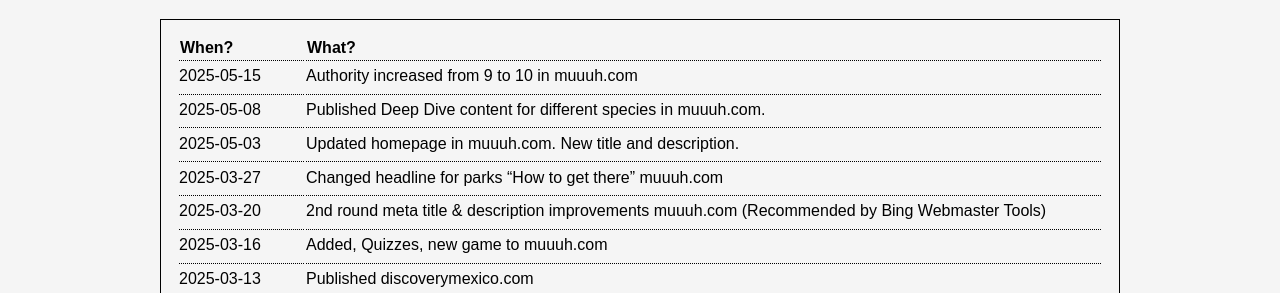
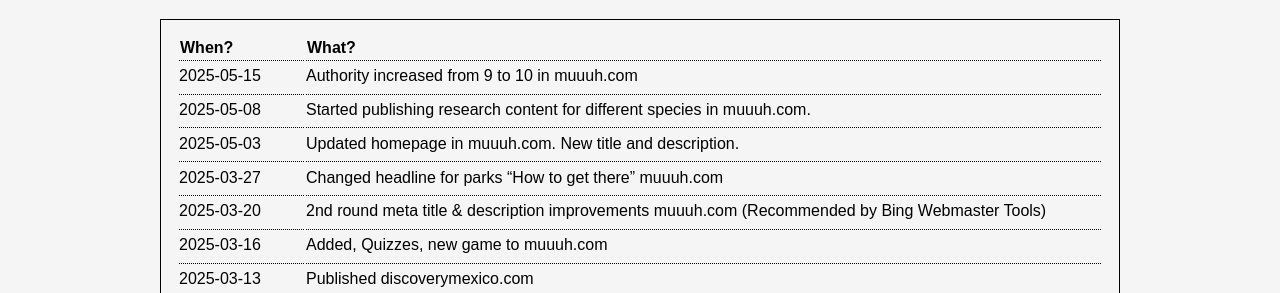
Before and after one commit to KHMuller/khmuller.github.io, a Jekyll site: the page built from index.md, in a window 1280 px wide. Shown: the part 384-677 px from the top of the page. Built offline with Jekyll 4.4.1, drawn with Linux system fonts in a browser that asks for light colours.

Commit message:
Mini Update

```diff
--- a/index.md
+++ b/index.md
@@ -17,7 +17,7 @@ Exploring the principles of evolutionary biology, self-awareness, empathy, and c
 |When?|What?|
 |:---|:---|
 |2025-05-15|Authority increased from 9 to 10 in muuuh.com|
-|2025-05-08|Published Deep Dive content for different species in muuuh.com.|
+|2025-05-08|Started publishing research content for different species in muuuh.com.|
 |2025-05-03|Updated homepage in muuuh.com. New title and description.|
 |2025-03-27|Changed headline for parks "How to get there" muuuh.com|
 |2025-03-20|2nd round meta title & description improvements muuuh.com (Recommended by Bing Webmaster Tools)|
```
